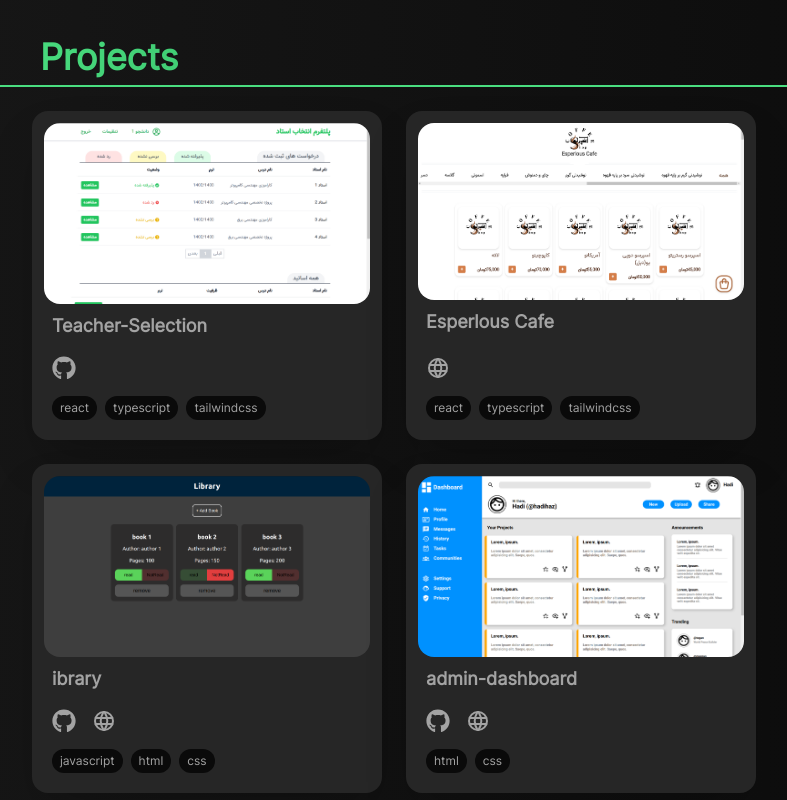
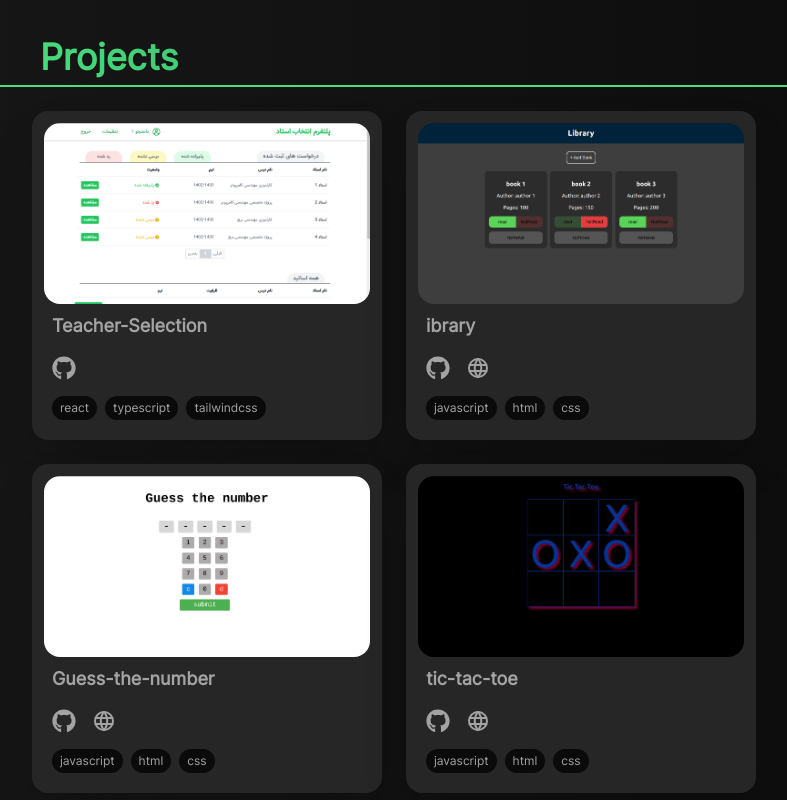
Before and after one commit to hadihaz/portfolio, a Next.js app: page / in a window 1280 px wide. Shown: the part 2260-3060 px from the top of the page, without its empty margins (120-907 px from the left). Built offline with nearby package versions, Linux system fonts and the light colour scheme.

Commit message:
update resume

```diff
--- a/components/projects.tsx
+++ b/components/projects.tsx
@@ -15,25 +15,11 @@ const projects = [
     livedemo: "",
   },
   {
-    title: "Esperlous Cafe",
-    image: "/images/projects/esperlouscafe.png",
-    technologys: ["react", "typescript", "tailwindcss"],
-    github: "",
-    livedemo: "https://esperlouscafe.ir/",
-  },
-  {
     title: "ibrary",
     image: "/images/projects/library.png",
     technologys: ["javascript", "html", "css"],
     github: "https://github.com/hadihaz/library",
     livedemo: "https://hadihaz.github.io/library/",
-  },
-  {
-    title: "admin-dashboard",
-    image: "/images/projects/admin-dashboard.png",
-    technologys: ["html", "css"],
-    github: "https://github.com/hadihaz/admin-dashboard ",
-    livedemo: "https://hadihaz.github.io/admin-dashboard/",
   },
   {
     title: "Guess-the-number",
```
Also changed, not shown: 1 other file (tests, documents, lock files or other folders).
